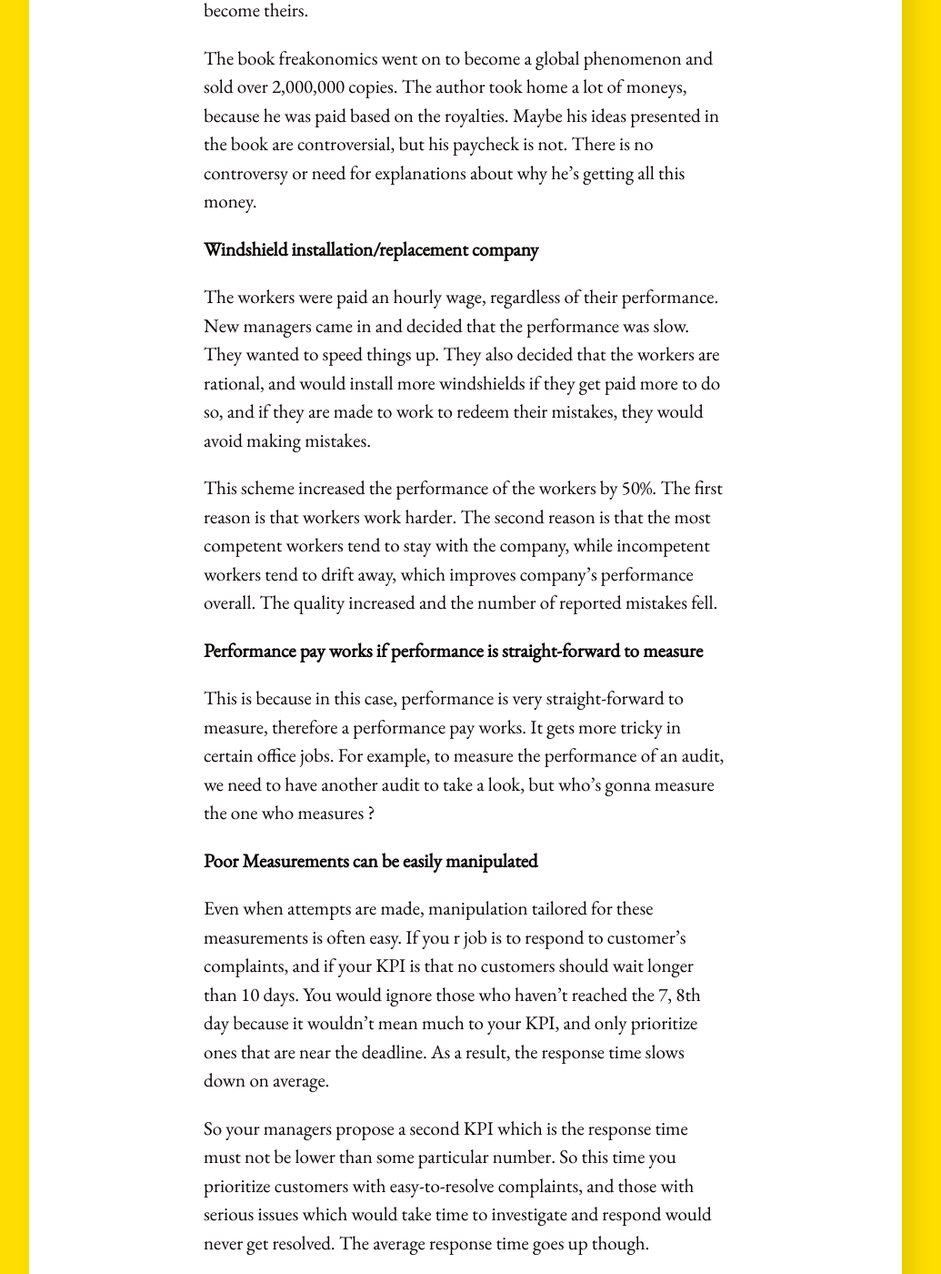
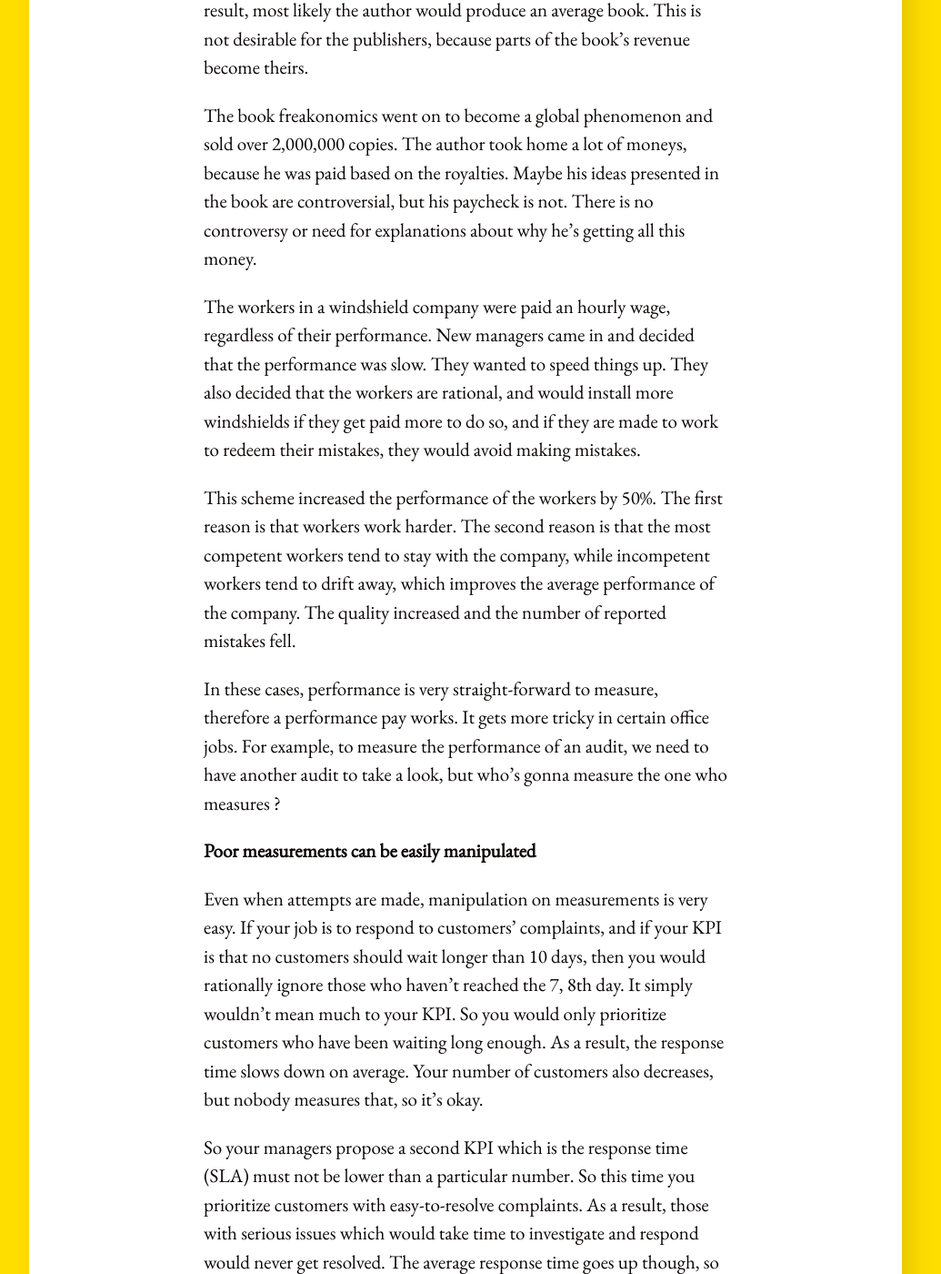
Before and after one commit to minhthanh3145/minhthanh3145.github.io, a Jekyll site: the page built from _posts/2019-11-29-why-your-boss-is-overpaid.md, in a window 1280 px wide and 1400 px high, scrolled down 1209 px. Shown: the whole window at 91% size, without its empty margins (128-1163 px from the left). Built offline with Jekyll 4.4.1, drawn with Linux system fonts in a browser that asks for light colours; some of the changed text lies outside the part shown.

Commit message:
Added other posts

```diff
--- a/_posts/2019-11-29-why-your-boss-is-overpaid.md
+++ b/_posts/2019-11-29-why-your-boss-is-overpaid.md
@@ -6,11 +6,11 @@
 header-img: "assets/images/orchard-of-thomas.png"
 ---
 
-There are many problems in the office that make it a living hell: back-stabbing colleagues, bullying bosses and all sorts of seemingly irrational behaviors.
+There are many office problems that turn your work life into a living hell: back-stabbing colleagues, bullying bosses and all sorts of irrational behaviors. However, some of these behaviors may not be so irrational. In fact, they are rational given the circumstances constructed by managers.
 
-All of the problems stem from the same root. In a company, you'd need information about the employees: Who are talented, and who are hard-working, who are honest; in order to pay them accordingly. But these virtues are very hard to measure, which is why the absurdities often result from plans that attempt to sideway this problem.
+In a company, you'd need information about the employees: Who are talented, and who are hard-working, who are honest; in order to pay them accordingly. But these virtues are very hard to measure. So instead of trying to deal with the difficult problem directly, the absurdities we observe are often the result from attempts to sideway the problem.
 
-**Author of the freakonomic book**
+**Performance pay works if performance is straight-forward to measure**
 
 To see that this underlies the bad behaviors observed in the workplace, we can look at the workplace that lack such undesirable behaviors. The author of the book _freakonomics_ - which caused a global phenomenon, were paid by royalties. The publisher could have convinced him that the book wouldn't have done well and offered him a big upfront - yet negligible to the actual revenue of that book. This would cut the cost of operation - per se, for the publishers, but it wouldn't be rational.
 
@@ -18,27 +18,23 @@
 
 The book freakonomics went on to become a global phenomenon and sold over 2,000,000 copies. The author took home a lot of moneys, because he was paid based on the royalties. Maybe his ideas presented in the book are controversial, but his paycheck is not. There is no controversy or need for explanations about why he's getting all this money.
 
-**Windshield installation/replacement company**
+The workers in a windshield company were paid an hourly wage, regardless of their performance. New managers came in and decided that the performance was slow. They wanted to speed things up. They also decided that the workers are rational, and would install more windshields if they get paid more to do so, and if they are made to work to redeem their mistakes, they would avoid making mistakes.
 
-The workers were paid an hourly wage, regardless of their performance. New managers came in and decided that the performance was slow. They wanted to speed things up. They also decided that the workers are rational, and would install more windshields if they get paid more to do so, and if they are made to work to redeem their mistakes, they would avoid making mistakes.
+This scheme increased the performance of the workers by 50%. The first reason is that workers work harder. The second reason is that the most competent workers tend to stay with the company, while incompetent workers tend to drift away, which improves the average performance of the company. The quality increased and the number of reported mistakes fell.
 
-This scheme increased the performance of the workers by 50%. The first reason is that workers work harder. The second reason is that the most competent workers tend to stay with the company, while incompetent workers tend to drift away, which improves company's performance overall. The quality increased and the number of reported mistakes fell.
+In these cases, performance is very straight-forward to measure, therefore a performance pay works. It gets more tricky in certain office jobs. For example, to measure the performance of an audit, we need to have another audit to take a look, but who's gonna measure the one who measures ?
 
-**Performance pay works if performance is straight-forward to measure**
+**Poor measurements can be easily manipulated**
 
-This is because in this case, performance is very straight-forward to measure, therefore a performance pay works. It gets more tricky in certain office jobs. For example, to measure the performance of an audit, we need to have another audit to take a look, but who's gonna measure the one who measures ?
+Even when attempts are made, manipulation on measurements is very easy. If your job is to respond to customers' complaints, and if your KPI is that no customers should wait longer than 10 days, then you would rationally ignore those who haven't reached the 7, 8th day. It simply wouldn't mean much to your KPI. So you would only prioritize customers who have been waiting long enough. As a result, the response time slows down on average. Your number of customers also decreases, but nobody measures that, so it's okay.
 
-**Poor Measurements can be easily manipulated**
+So your managers propose a second KPI which is the response time (SLA) must not be lower than a particular number. So this time you prioritize customers with easy-to-resolve complaints. As a result, those with serious issues which would take time to investigate and respond would never get resolved. The average response time goes up though, so that must be good.
 
-Even when attempts are made, manipulation tailored for these measurements is often easy. If you r job is to respond to customer's complaints, and if your KPI is that no customers should wait longer than 10 days. You would ignore those who haven't reached the 7, 8th day because it wouldn't mean much to your KPI, and only prioritize ones that are near the deadline. As a result, the response time slows down on average.
+So a third KPI is introduced which is to both improve the response time and the number of critical issues resolved. You of course can meet these by working overtime. But working overtime means that the company must pay you more, so a fourth KPI which restricts the overtime would eventually come into play.
 
-So your managers propose a second KPI which is the response time must not be lower than some particular number. So this time you prioritize customers with easy-to-resolve complaints, and those with serious issues which would take time to investigate and respond would never get resolved. The average response time goes up though.
+As a result, you basically won't do anything, and be grumpy all day.Sometimes it's just hard to know who's performing well on the job.
 
-So a third KPI is introduced which is to both improve response time and resolving most critical issues. You of course can achieve this by working overtime. But working overtime means that the company must pay you more, so a fourth KPI which restricts the overtime comes into play.
-
-As a result, you basically won't do anything, and be a grunt. Therefore, sometimes it's just hard to know who's performing well on the job.
-
-**Some supermarket**
+**We may not be able to reward good performance**
 
 But more often, we know who's performing well on the job, but are unable to reward them. A certain supermarket was a subject of an economic experiment. The economists measured the performance of the cashiers through the number of 'beep' per second.
 
@@ -46,21 +42,21 @@
 
 This information could have been used to reward the more productive cashiers if the supermarket has switched to a piece rates model, where cashiers get rewarded by the number of pieces they check out. However, this plan was never put into motion, because the labor union resisted the piece rates, and because workers valued fixed hours more than flexible hours but higher salary. Another important reason is that measuring performance by the number of 'beep' indeed would have incentivized better performance, but at the cost of minimizing away variables like correctness of the scan, or the attitudes toward customers.
 
-**Objective performance measures are risky**
+**Sometimes objective performance measures are difficult**
 
-Usually, managers know when people are lazy or productive, but such knowledge will not be put into an agreement or any documentation, except to be used in annual review, promotion and let-gos. As the saying goes: 'You get what you measure', measuring certain aspects of performance would encourage de-optimizing other factors. Some jobs are easy to see if they are well-done or not, but in other jobs not so straight-forward. For these jobs, the rational manager would look for a more 'holistic' approach.
+Usually, managers know when people are lazy or productive, but such knowledge will not be put into any documentation, except to be used in annual review, promotion and let-gos. As the saying goes: "You get what you measure", measuring certain aspects of performance would encourage optimization of some factors, at the risk of other factors. Some jobs are easy to determine if they are well-done or not, but other jobs not so straight-forward.
 
-Rationally, this means managers would base the decisions about what is good work like porn: They can't define it, but they know it when they see it. This is quiet a sensible line of reasoning which would align well with what people see as well, just that it can't be objectively explained.
+For these jobs, the rational manager should look for a more "holistic" approach. This means managers would base the decisions about what good work is sorta like watching porn: They can't define it, but they know it when they see it. This is quiet a sensible line of reasoning which would align well with what people see as well, just that it can't be objectively explained.
 
-However, this has a problem - which is that employees don't trust managers who claim that they know what good work looks like but cannot explain why.
+However, this has a problem - which is that employees don't trust managers who claim that they know what good work looks like but cannot explain why. So what's the solution to encourage employees to perform better ?
 
-**Solution - turn workplace into a tournament**
+**Managers turn workplace into a tournament**
 
-The idea is to promise a million dollars reward to the most-outstanding employees. This builds trust with the employees because the program of rewarding the most-outstanding ones is official, and there is little room to escape the promise. By design, the managers don't have to specify what 'most-outstanding' means. It's just an idea floating around, it is what it is.
+The idea is to promise a million dollars reward to the most-outstanding employees. The officiality of the program builds trust with the employees. By design, the managers don't specify what 'most-outstanding' means. It's just an idea floating around, it is whatever the manager deems necessary.
 
-It is hard to measure objectively, but it's relatively easier to compare one employee to another employee in terms of perceived performance. Perceptions are easy to be simplified, and unified among the employees regarding who's better. The tournament is structured so that the managers can incentivized employees by promises of rewards, while keeping the options open.
+It is hard to measure objectively, but it's relatively easier to compare one employee to another employee in terms of perceived performance. Perceptions are easy to be simplified, and unified among people regarding who is the best employee. The tournament is structured so that the managers can incentivized employees by promises of rewards, while keeping the options of what exactly should be measured open.
 
-**However, it also explains the seemingly irrational behaviors**
+**The tournament theory creates back-stabbing behaviors**
 
 From an employee's perspective, in order to be the outstanding one - there are two ways: To do a really good job, or to make other employees look bad in comparison. One study showed that more backstabbing behaviors were observed when the big raises are promise to the best workers. Backstabbing behaviors in this context are perfectly rational.
 
```
Also changed, not shown: _posts/2019-10-20-start-with-the-heart.md (+5 -7 lines), _posts/2020-12-20-synthesis-of-risk-management.md (+2 -0 lines), 1 other file.
